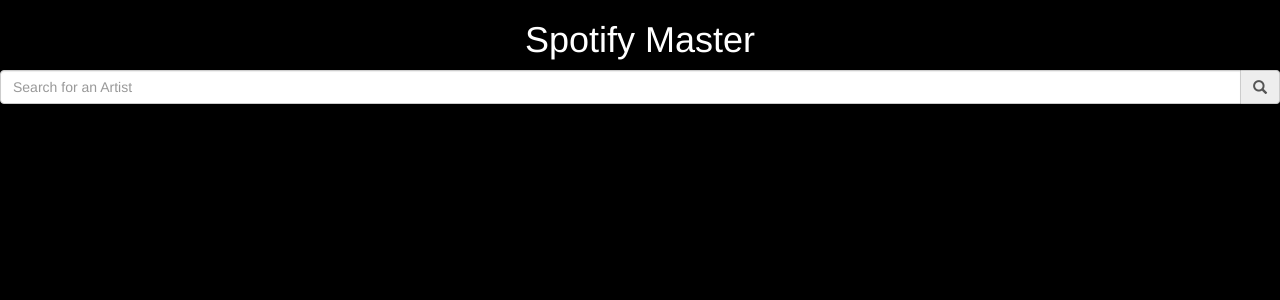
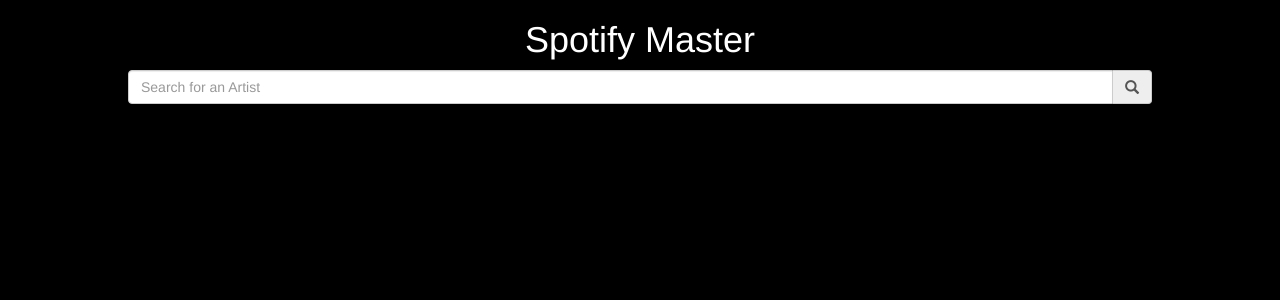
Before and after one commit to KevinSanji/spotify-master, a React (Create React App) app: page / in a window 1280 px wide. Shown: the top 300 px of the page. Built offline with nearby package versions, Linux system fonts and the light colour scheme.

Commit message:
update styles

```diff
--- a/src/App.css
+++ b/src/App.css
@@ -5,6 +5,14 @@
 
 .App {
   text-align: center;
+}
+
+/* Bootstrap Styles */
+
+.input-group {
+  width: 80%;
+  margin-left: auto;
+  margin-right: auto;
 }
 
 /* Profile */
```
